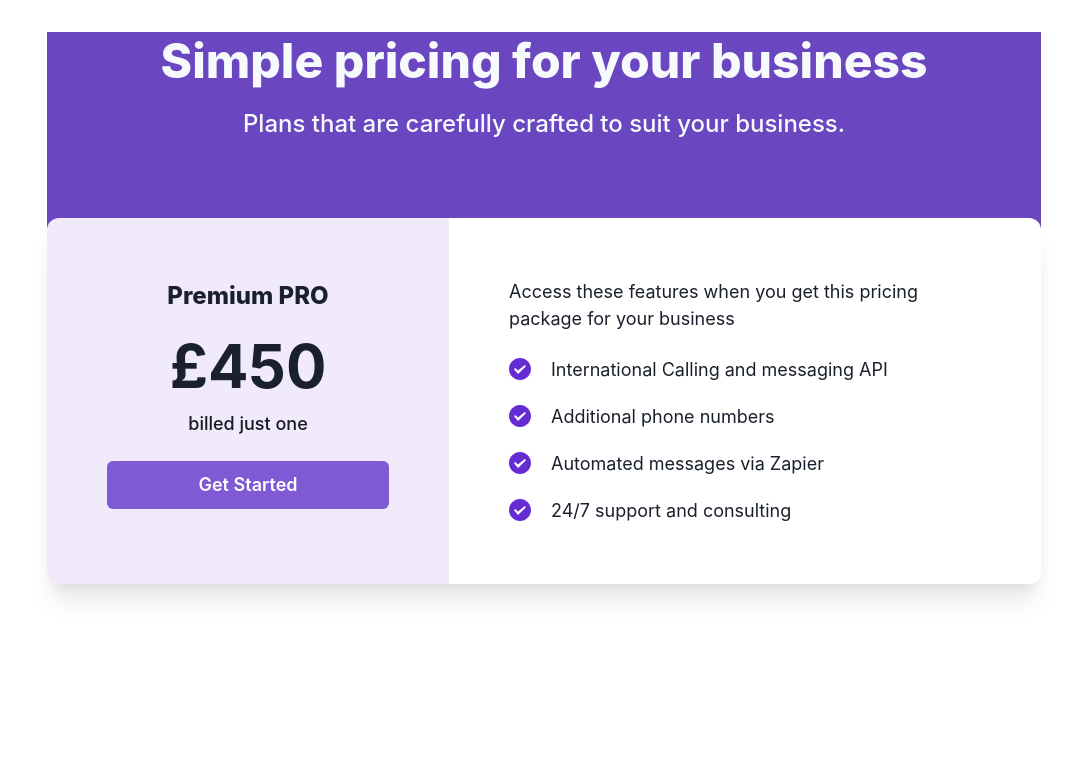
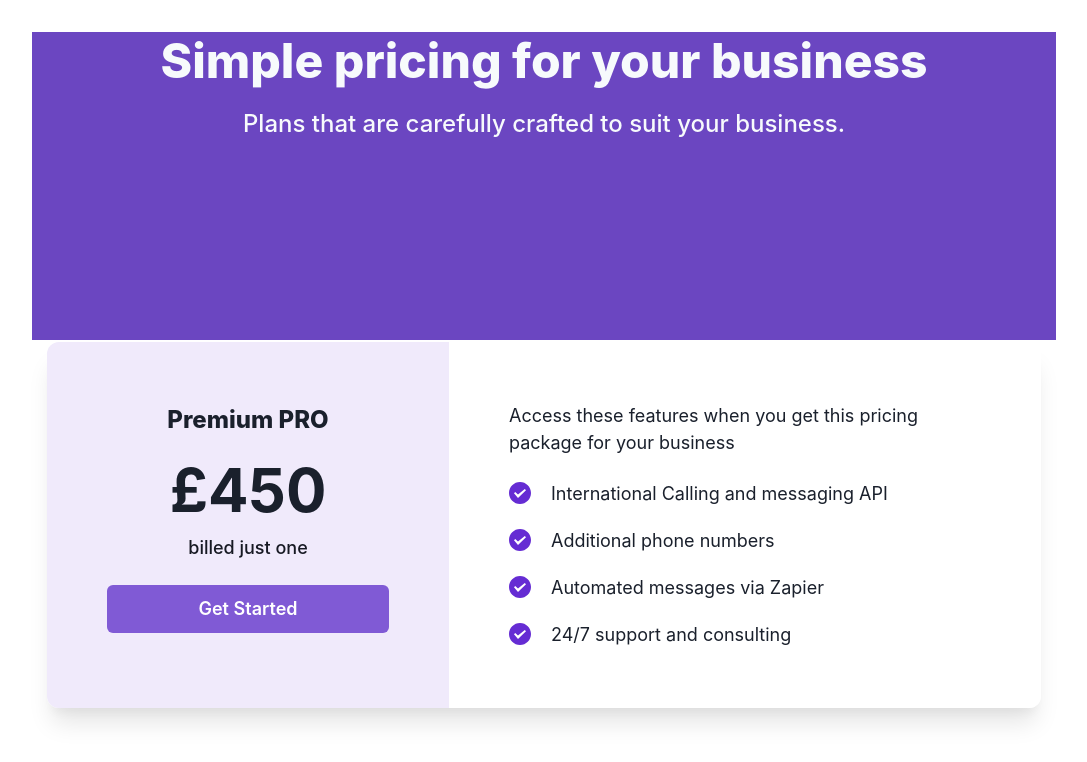
Before and after one commit to Romane71/ChakraUI-Beginners-YouTube-cCrash-Course-1, a React (Vite) app in the folder Chakra-UI/: page / in a window 1280 px wide. Shown: the top 762 px of the page, without its empty margins (96-1183 px from the left). Built offline with nearby package versions, Linux system fonts and the light colour scheme.

Commit message:
Icons (Could not have access to the SVG ones as it was expired)

```diff
--- a/Chakra-UI/src/App.tsx
+++ b/Chakra-UI/src/App.tsx
@@ -1,13 +1,14 @@
 import "./App.css";
 import { Header } from "./components/Header";
 import { Pricing } from "./components/Pricing";
-import { CheckIcon } from "./Icons/Icon";
+import { Features } from "./components/Features";
 
 function App() {
   return (
     <div className="App">
       <Header></Header>
-      <CheckIcon></CheckIcon>
+
+      <Features></Features>
 
       <Pricing></Pricing>
     </div>
--- a/Chakra-UI/src/Icons/Icon.tsx
+++ /dev/null
@@ -1,20 +0,0 @@
-import React from "react";
-
-export function CheckIcon() {
-  return (
-    <svg
-      width="22"
-      height="22"
-      viewBox="0 0 22 22"
-      fill="none"
-      xmlns="http://www.w3.org/2000/svg"
-    >
-      <path
-        fill-rule="evenodd"
-        clip-rule="evenodd"
-        d="M11 22C17.0751 22 22 17.0751 22 11C22 4.92487 17.0751 0 11 0C4.92487 0 0 4.92487 0 11C0 17.0751 4.92487 22 11 22ZM6.2 10.0857L5 11.3714L9 16L17 8.28571L15.8 7L9 12.4L6.2 10.0857Z"
-        fill="#652CD3"
-      />
-    </svg>
-  );
-}
--- /dev/null
+++ b/Chakra-UI/src/components/Features.tsx
@@ -0,0 +1,38 @@
+import { Box, HStack, Icon, StackProps, Text } from "@chakra-ui/react";
+import {
+  HassleFreeIcon,
+  MoneyBackGuaranteeIcon,
+  MonthlySubscriptionIcon,
+} from "./Icons/Icons";
+
+interface FeatureProps extends StackProps {
+  icon: React.ElementType;
+}
+
+function Feature(props: FeatureProps) {
+  const { icon, children, ...rest } = props;
+  return (
+    <HStack {...rest} spacing="24px">
+      <Icon as={icon} boxSize="48px" />
+      <Text textAlign="left" fontSize="18px" fontWeight="700">
+        {children}
+      </Text>
+    </HStack>
+  );
+}
+
+export function Features() {
+  return (
+    <Box maxW="1024px" m="auto" pt="60px" pb="32px" as="section">
+      <HStack px="48px" spacing="20px">
+        <Feature icon={MoneyBackGuaranteeIcon}>
+          30 days money back Guarantee
+        </Feature>
+        <Feature icon={HassleFreeIcon}>No setup fees 100% hassle-free</Feature>
+        <Feature icon={MonthlySubscriptionIcon}>
+          No monthly subscription Pay once and for all
+        </Feature>
+      </HStack>
+    </Box>
+  );
+}
--- /dev/null
+++ b/Chakra-UI/src/components/Icons/Icons.tsx
@@ -0,0 +1,90 @@
+export function CheckIcon() {
+  return (
+    <svg
+      width="22"
+      height="22"
+      viewBox="0 0 22 22"
+      fill="none"
+      xmlns="http://www.w3.org/2000/svg"
+    >
+      <path
+        fill-rule="evenodd"
+        clip-rule="evenodd"
+        d="M11 22C17.0751 22 22 17.0751 22 11C22 4.92487 17.0751 0 11 0C4.92487 0 0 4.92487 0 11C0 17.0751 4.92487 22 11 22ZM6.2 10.0857L5 11.3714L9 16L17 8.28571L15.8 7L9 12.4L6.2 10.0857Z"
+        fill="#652CD3"
+      />
+    </svg>
+  );
+}
+
+export function MoneyBackGuaranteeIcon() {
+  return (
+    <svg
+      width="46"
+      height="46"
+      viewBox="0 0 46 46"
+      fill="none"
+      xmlns="http://www.w3.org/2000/svg"
+    >
+      <path
+        d="M23 11L26.09 17.262L33 18.266L28 23.14L29.18 30.022L23 26.772L16.82 30.022L18 23.14L13 18.266L19.91 17.262L23 11Z"
+        fill="#652CD3"
+      />
+      <path
+        d="M23 43C23 43 3 35 3 9L23 3L43 9C43 35 23 43 23 43Z"
+        stroke="#CBD5E0"
+        stroke-width="4.8"
+        stroke-miterlimit="10"
+        stroke-linecap="square"
+      />
+    </svg>
+  );
+}
+
+export function HassleFreeIcon() {
+  return (
+    <svg
+      width="40"
+      height="40"
+      viewBox="0 0 40 40"
+      fill="none"
+      xmlns="http://www.w3.org/2000/svg"
+    >
+      <path
+        d="M2.37256 24.4434L6.37256 37.1384C6.43786 37.3473 6.54396 37.5412 6.68471 37.7088C6.82547 37.8765 6.99808 38.0145 7.19256 38.115C9.5607 39.3452 12.1906 39.9861 14.8592 39.9834C15.7926 39.9741 16.7236 39.8872 17.6426 39.7234L2.37256 24.4434Z"
+        fill="#D1D5DB"
+      />
+      <path
+        d="M39.5112 22.155L17.8445 0.488333C17.532 0.175751 17.1082 9.43957e-05 16.6662 0C12.2474 0.00485266 8.01098 1.76236 4.88642 4.88691C1.76187 8.01147 0.00436438 12.2479 -0.000488281 16.6667C-0.000393886 17.1087 0.175263 17.5325 0.487845 17.845L22.1545 39.5117C22.467 39.8242 22.8909 39.9999 23.3328 40C27.7516 39.9951 31.988 38.2376 35.1126 35.1131C38.2372 31.9885 39.9947 27.7521 39.9995 23.3333C39.9994 22.8913 39.8238 22.4675 39.5112 22.155ZM11.6662 15C11.0069 15 10.3624 14.8045 9.81428 14.4382C9.26611 14.072 8.83887 13.5514 8.58658 12.9423C8.33429 12.3332 8.26828 11.663 8.39689 11.0164C8.52551 10.3698 8.84298 9.77582 9.30916 9.30964C9.77533 8.84347 10.3693 8.526 11.0159 8.39738C11.6625 8.26876 12.3327 8.33478 12.9418 8.58707C13.5509 8.83936 14.0715 9.2666 14.4377 9.81477C14.804 10.3629 14.9995 11.0074 14.9995 11.6667C14.9995 12.5507 14.6483 13.3986 14.0232 14.0237C13.3981 14.6488 12.5502 15 11.6662 15ZM26.3328 26.3333L24.9345 30.8333L22.2128 26.985L17.4995 27.045L20.3195 23.2667L18.8062 18.805L23.2695 20.3183L27.0478 17.5L26.9878 22.2133L30.8328 24.935L26.3328 26.3333Z"
+        fill="#652CD3"
+      />
+    </svg>
+  );
+}
+
+export function MonthlySubscriptionIcon() {
+  return (
+    <svg width="40" height="42" viewBox="0 0 40 42" fill="none" xmlns="">
+      <path
+        d="M30.6314 33.7154L33.2841 36.2009C36.3532 32.9245 36.6587 32.4773 38.6114 28.4518L35.3405 26.8645C33.5532 30.5464 33.4314 30.7245 30.6314 33.7154Z"
+        fill="#D1D5DB"
+      />
+      <path
+        d="M18.5928 37.5174L18.6819 41.1519C23.4365 41.0356 24.1947 40.8901 28.6056 39.2828L27.3601 35.8665C23.3401 37.3301 22.9492 37.4101 18.5928 37.5174Z"
+        fill="#D1D5DB"
+      />
+      <path
+        d="M7.05381 31.2517L4.45563 33.7954C7.79563 37.2045 8.45381 37.6917 12.7393 39.8317L14.3665 36.579C10.4756 34.6372 10.1065 34.3717 7.05381 31.2517Z"
+        fill="#D1D5DB"
+      />
+      <path
+        d="M3.63545 19.2954H-0.000915527C-0.000915527 23.8827 0.0972662 24.5009 1.47181 28.8409L4.93727 27.7427C3.67908 23.77 3.63545 23.4791 3.63545 19.2954Z"
+        fill="#D1D5DB"
+      />
+      <path
+        d="M10.1273 8.08272C12.9582 5.93181 16.3836 4.74999 20 4.74999C29.0236 4.74999 36.3636 12.09 36.3636 21.1136C36.3636 21.49 36.3327 21.8573 36.3073 22.2264L39.9145 22.79C39.9618 22.2354 40 21.6791 40 21.1136C40 10.0864 31.0273 1.11363 20 1.11363C15.3727 1.11363 10.9873 2.6809 7.44181 5.55363L2.42363 0.848175L1.24908 14.6373L15.0745 12.7064L10.1273 8.08272Z"
+        fill="#652CD3"
+      />
+    </svg>
+  );
+}
--- a/Chakra-UI/src/components/Pricing.tsx
+++ b/Chakra-UI/src/components/Pricing.tsx
@@ -10,7 +10,7 @@
   Icon,
   Stack,
 } from "@chakra-ui/react";
-import { CheckIcon } from "../Icons/Icon";
+import { CheckIcon } from "./Icons/Icons";
 
 export const ListItem = (props: StackProps) => {
   const { children, ...rest } = props;
```
